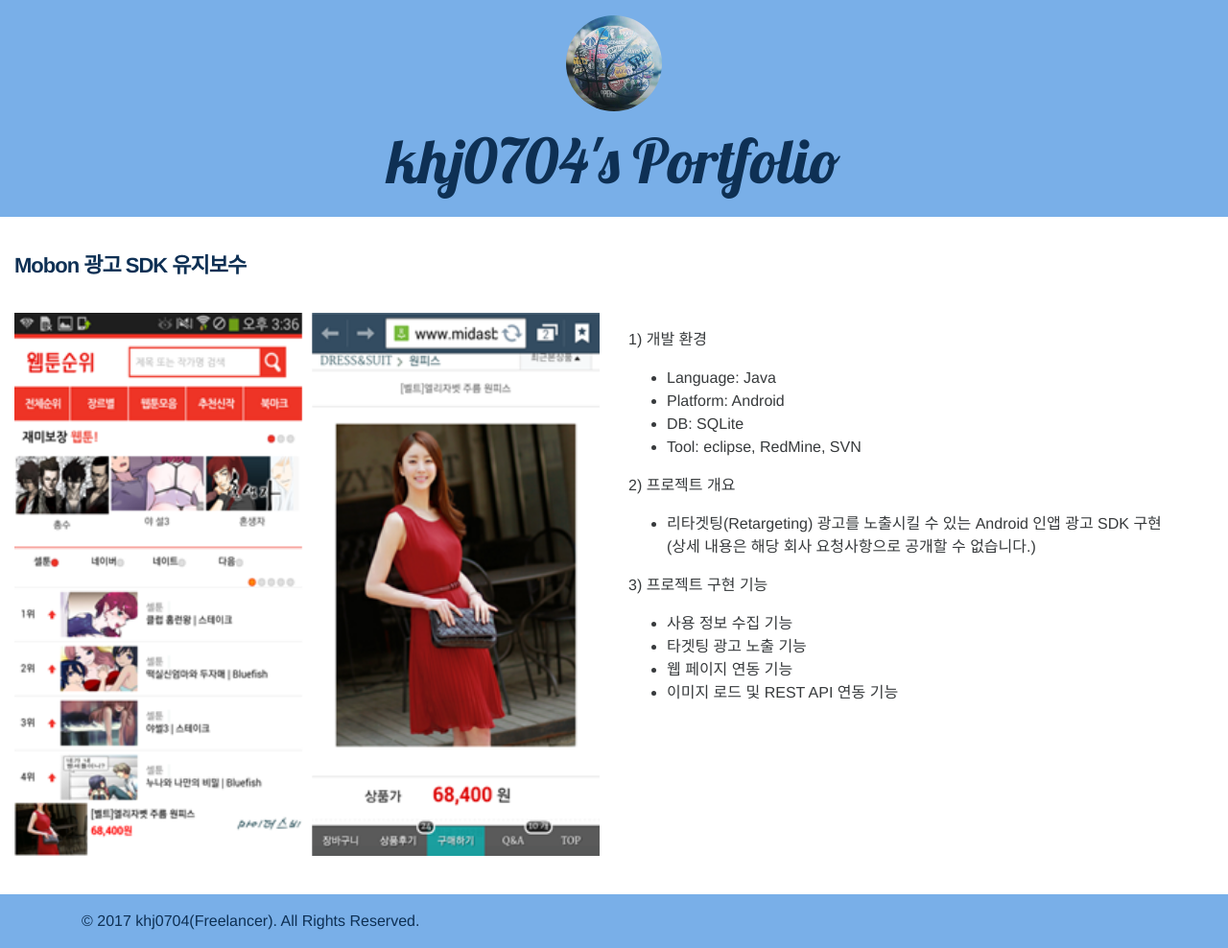
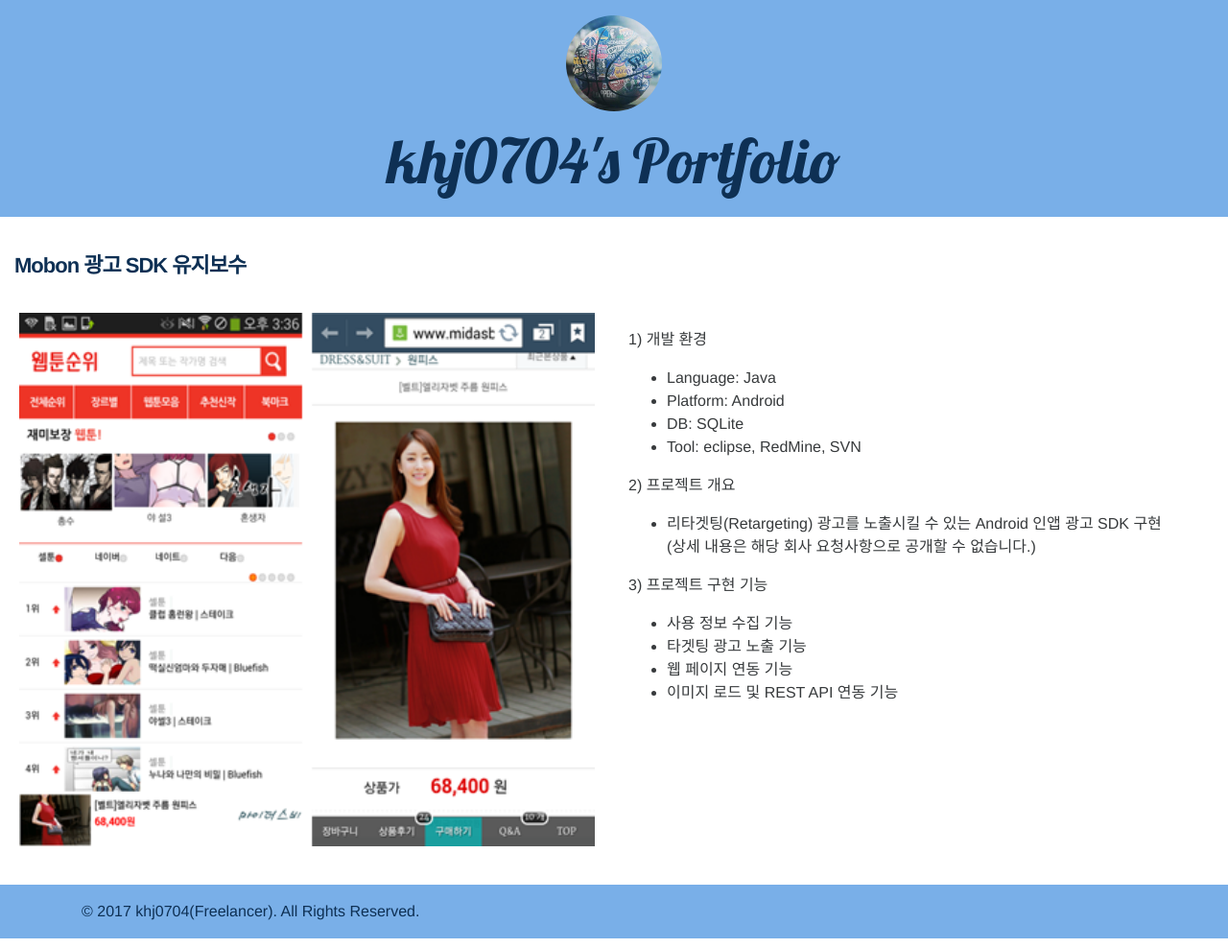
Before and after one commit to khj0704/khj0704.github.io, a Jekyll site: the page built from _posts/2015-03-15-portfolio16.md, in a window 1280 px wide. Shown: the whole page at 96% size. Built offline with Jekyll 4.4.1, drawn with Linux system fonts in a browser that asks for light colours; nearby versions of some CDN libraries.

Commit message:
Modified layout!

```diff
--- a/_layouts/post.html
+++ b/_layouts/post.html
@@ -88,7 +88,7 @@
 			<div class="row">
 				<div class="col-xs-12 col-sm-12 col-md-6 col-lg-6">
 					<div class="vcenter" style="width:100%;height:100%;">
-						<img src="../../../../../web-dist/images/{{ page.image }}" style="width:100%;height:auto;">
+						<img src="../../../../../web-dist/images/{{ page.image }}" style="width:100%;height:auto;max-width:600px;">
 					</div>
 				</div>
 				<div class="col-xs-12 col-sm-12 col-md-6 col-lg-6">
```
